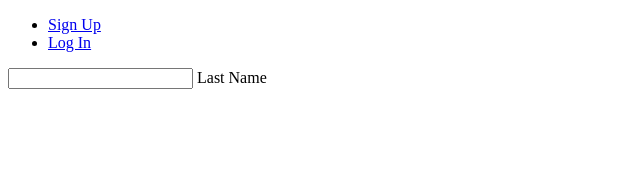
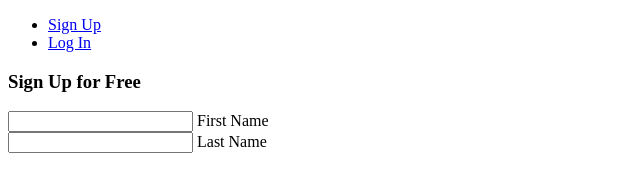
Before and after one commit to FrederriCo/Registration-template, a plain HTML site: page index.html in a window 1280 px wide. Shown: the whole page, without its empty margins (0-640 px from the left). Drawn offline with Linux system fonts and the light colour scheme.

Commit message:
create other input

```diff
--- a/index.html
+++ b/index.html
@@ -15,6 +15,15 @@
                 <li><a href="#">Log In</a></li>
             </ul>
         </nav>
+
+        <h3>Sign Up for Free</h3>
+
+        <div class="flex">
+        <div class="field">
+          <input type="text" name="first-name" id="first-name" placeholder="" required>
+          <label for="first-name">First Name</label>
+        </div>
+
         <div class="field">
             <input type="text" name="last-name" id="last-name" placeholder="" required>
             <label for="last-name">Last Name</label>
```
